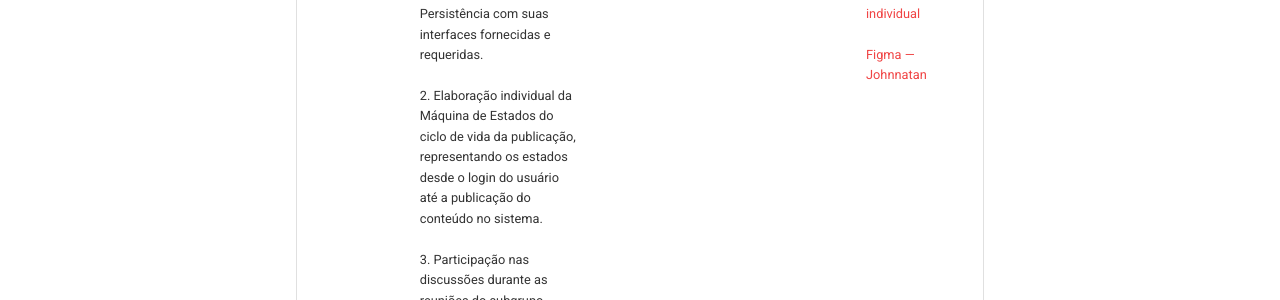
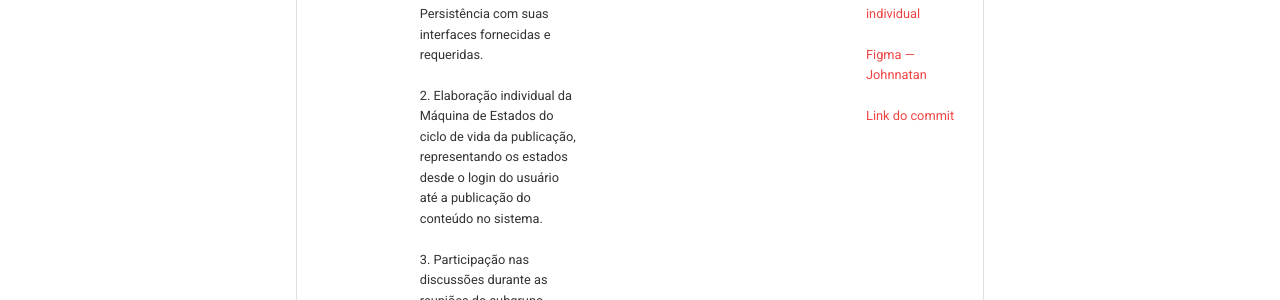
Before and after one commit to UnBArqDsw2026-2-Turma01/2026.2-T01-_G3_ProjetoPortalNoticias_Entrega_02, an MkDocs documentation site: the page built from docs/Base/1.2.ParticipacoesModelagem.md, in a window 1280 px wide and 900 px high, scrolled down 1617 px. Shown: the part 309-609 px from the top of the window. Built offline with MkDocs 1.6.1 and Material for MkDocs 9.7.7, drawn with Linux system fonts in a browser that asks for light colours; comment, search, counter and statistics services are not loaded.

Commit message:
adicionando link do commit

```diff
--- a/docs/Base/1.2.ParticipacoesModelagem.md
+++ b/docs/Base/1.2.ParticipacoesModelagem.md
@@ -19,4 +19,4 @@ Breve relato sobre as participações/contribuições de cada membro à entrega.
 |Nome do Membro | Contribuição | Significância da Contribuição para o Projeto (Excelente/Boa/Regular/Ruim/Nula) | Comprobatórios Claros (com link)|
 |---------- | ---------- |------------ | --------------- |
 | Giovanna Felipe Guimaraes | 1. Elaboração individual do Diagrama de Componentes e da Máquina de Estados do ciclo de vida da sugestão de pauta.<br><br>2. Análise crítica das representações e das ferramentas utilizadas para a elaboração dos diagramas, incluindo estudo da documentação UML e do PlantUML.<br><br>3. Contribuição nas discussões durante as reuniões do subgrupo e do grupo geral, levando questões e decisões de modelagem identificadas durante a elaboração dos diagramas.<br><br>4. Elaboração do Ponto de Vista sobre as Lições Aprendidas e o Uso de IA Generativa.<br><br>5. Elaboração das Metodologias do Relatório do Subgrupo 3.<br><br>6. Elaboração do Resumo da Ata de Reunião. | Excelente | [Diagrama de Componentes individual](../assets/subGrupo3/estatico_componentes_final.png)<br><br>[Máquina de Estados individual](../assets/subGrupo3/dinamico_estados_final.png)<br><br>[Figma — Giovanna](https://www.figma.com/board/43vbLUUegzD0NWT89fCxS5/Giovanna?node-id=2004-278&t=iG67pfbG3gXjb8In-0)<br><br>[Link do commit](https://github.com/UnBArqDsw2026-2-Turma01/2026.2-T01-_G3_ProjetoPortalNoticias_Entrega_02/commit/8ef032d22a390d947c8bd8e02b554def013d53c3) |
-| Johnnatan de Salles Sanches | 1. Elaboração individual do Diagrama de Componentes com visão macro da arquitetura do Burburinho, representando os subsistemas API e Persistência com suas interfaces fornecidas e requeridas.<br><br>2. Elaboração individual da Máquina de Estados do ciclo de vida da publicação, representando os estados desde o login do usuário até a publicação do conteúdo no sistema.<br><br>3. Participação nas discussões durante as reuniões do subgrupo, contribuindo com a análise e o refinamento dos diagramas elaborados.<br><br>4. Elaboração do Ponto de Vista sobre as Lições Aprendidas e o Uso de IA Generativa. | Excelente | [Diagrama de Componentes individual](../assets/subGrupo3/diagrama_componentes_johnn.png)<br><br>[Máquina de Estados individual](../assets/subGrupo3/diagrama_estados_johnn.png)<br><br>[Figma — Johnnatan](https://www.figma.com/board/pZO7xKt5DX3wn2HdcZq2LS/Johnnatan?node-id=0-1&t=2lzJWVr6u2rPCVee-1) |
+| Johnnatan de Salles Sanches | 1. Elaboração individual do Diagrama de Componentes com visão macro da arquitetura do Burburinho, representando os subsistemas API e Persistência com suas interfaces fornecidas e requeridas.<br><br>2. Elaboração individual da Máquina de Estados do ciclo de vida da publicação, representando os estados desde o login do usuário até a publicação do conteúdo no sistema.<br><br>3. Participação nas discussões durante as reuniões do subgrupo, contribuindo com a análise e o refinamento dos diagramas elaborados.<br><br>4. Elaboração do Ponto de Vista sobre as Lições Aprendidas e o Uso de IA Generativa. | Excelente | [Diagrama de Componentes individual](../assets/subGrupo3/diagrama_componentes_johnn.png)<br><br>[Máquina de Estados individual](../assets/subGrupo3/diagrama_estados_johnn.png)<br><br>[Figma — Johnnatan](https://www.figma.com/board/pZO7xKt5DX3wn2HdcZq2LS/Johnnatan?node-id=0-1&t=2lzJWVr6u2rPCVee-1)<br><br>[Link do commit](https://github.com/UnBArqDsw2026-2-Turma01/2026.2-T01-_G3_ProjetoPortalNoticias_Entrega_02/commit/53e282e615fdd1b9afb196a18145522e2f33f0dd) |
```
